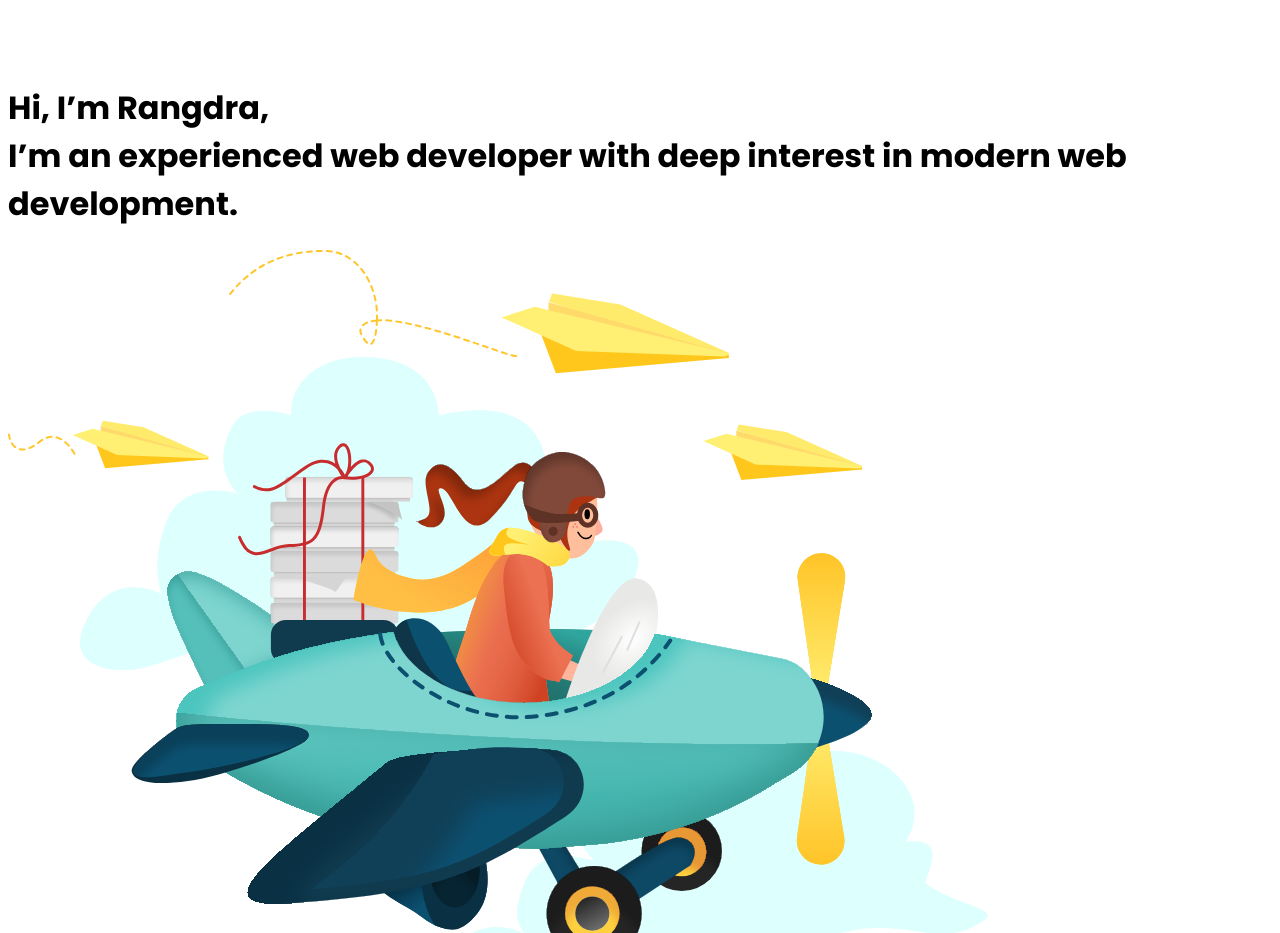
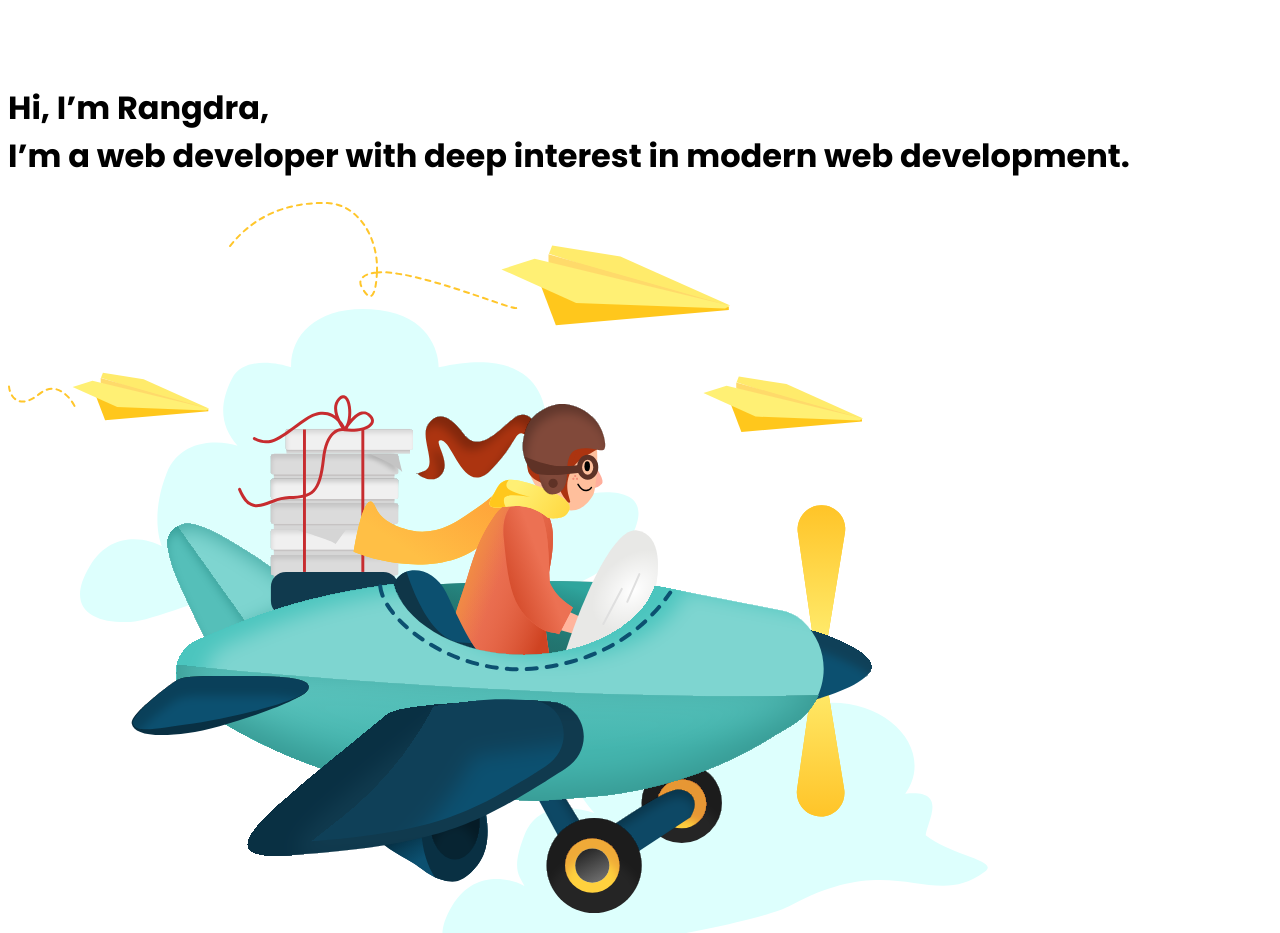
Before and after one commit to rangdra/new-portofolio, a Next.js app: page / in a window 1280 px wide. Shown: the part 1760-2693 px from the top of the page. Built offline with nearby package versions, Linux system fonts and the light colour scheme.

Commit message:
edit hero

```diff
--- a/components/moleculs/Hero.js
+++ b/components/moleculs/Hero.js
@@ -10,26 +10,10 @@ const Hero = () => {
       <h1 className="text-3xl lg:text-4xl lg:mt-0 mt-6 leading-normal text-gray-800 dark:text-white font-semibold">
         Hi, I’m Rangdra, <br />
         <span>
-          I’m an experienced web developer with deep interest in modern web
-          development.
+          I’m a web developer with deep interest in modern web development.
         </span>
       </h1>
       <div className="w-full flex justify-center lg:mb-0 mb-6">
-        {/* {theme === "light" ? (
-          <img
-            className="w-full h-80"
-            loading="lazy"
-            src="/hero-img.png"
-            alt="hero"
-          />
-        ) : (
-          <img
-            className="w-full h-80"
-            loading="lazy"
-            src="/hero-img-dark.png"
-            alt="hero"
-          />
-        )} */}
         <img
           className="w-full h-80"
           loading="lazy"
```
